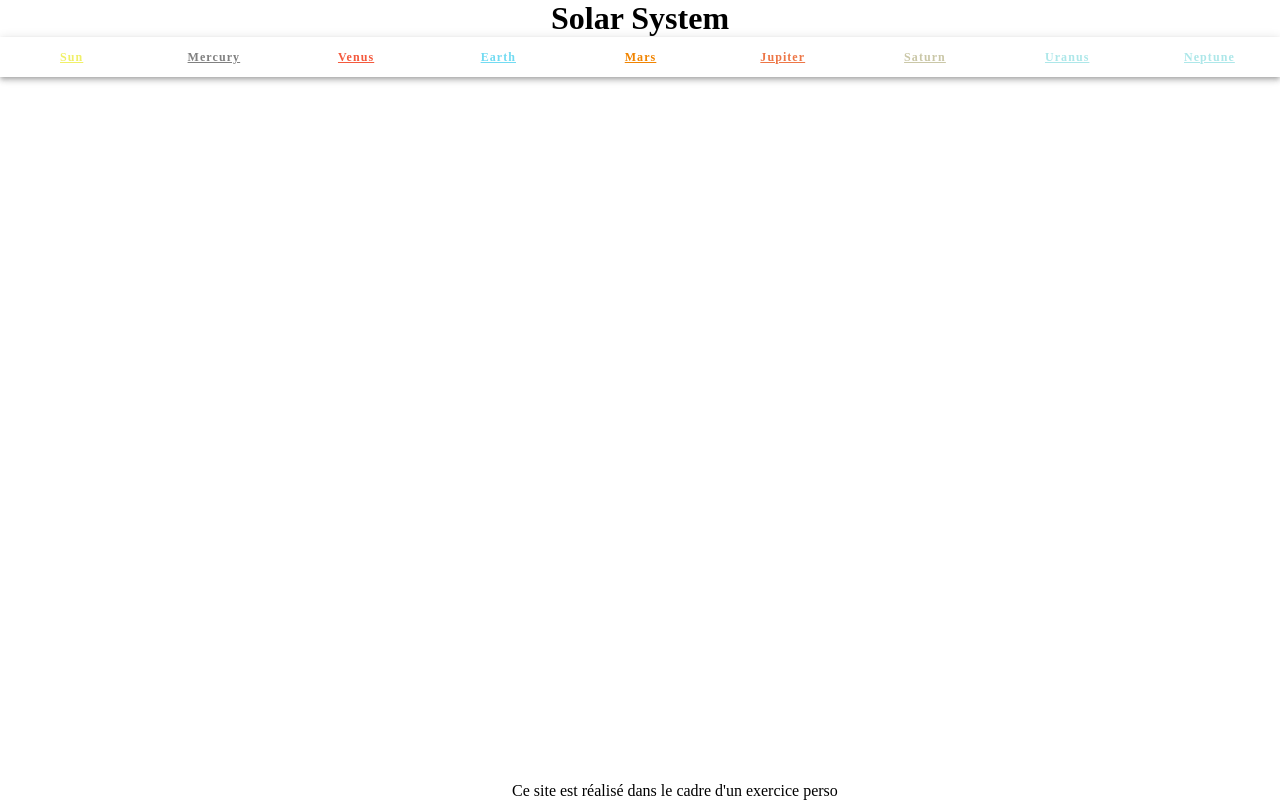
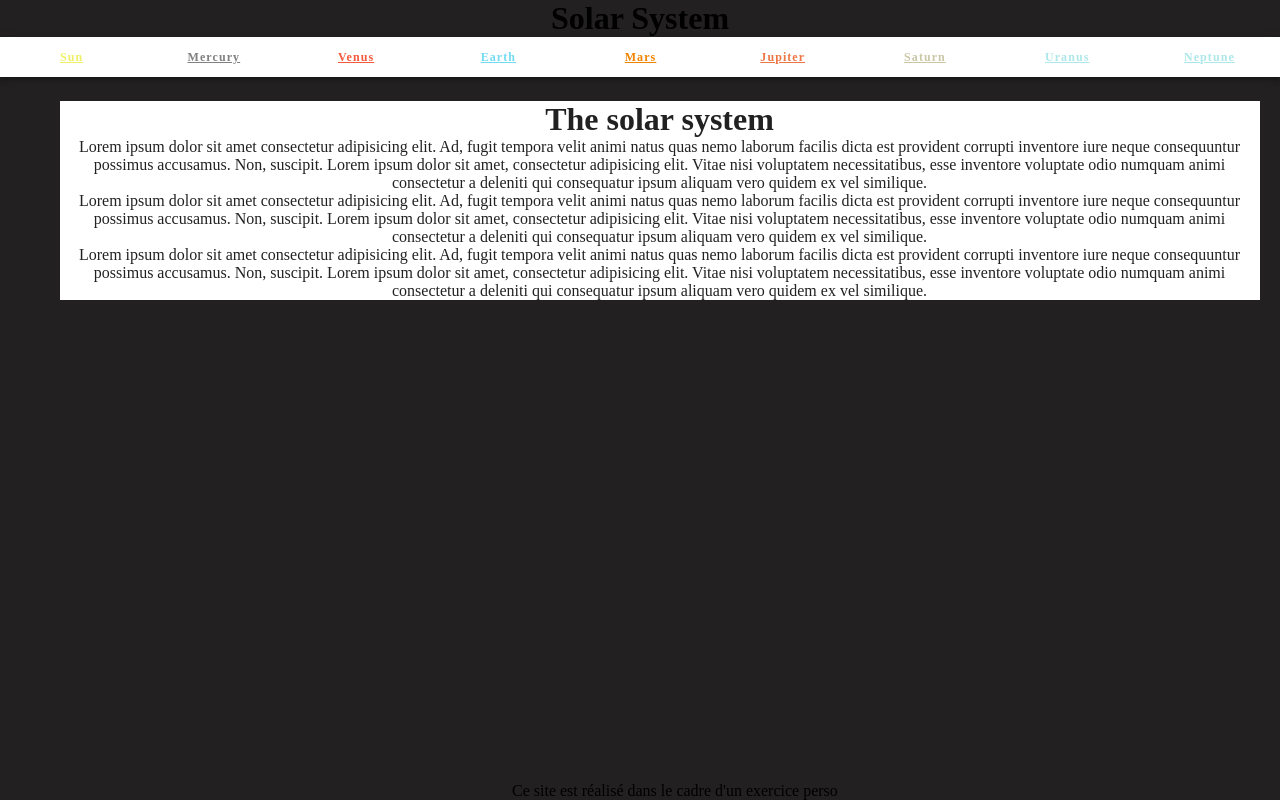
Before and after one commit to SacleuxBenoit/Solar-System, a Vue app in the folder frontend/: page / in a window 1280 px wide. Built offline with nearby package versions, Linux system fonts and the light colour scheme.

Commit message:
add content in the component contentIndex.vue

```diff
--- a/frontend/src/components/contentIndex.vue
+++ b/frontend/src/components/contentIndex.vue
@@ -1,5 +1,28 @@
 <template>
     <div>
+        <v-col cols="12">
+            <v-container style="text-align:center">
+                <v-sheet :width="1200">
+                    <h1>The solar system</h1>
+                        <p>
+                            Lorem ipsum dolor sit amet consectetur adipisicing elit. Ad, fugit tempora velit animi natus quas nemo laborum facilis dicta est provident corrupti inventore iure neque consequuntur possimus accusamus. Non, suscipit. Lorem ipsum dolor sit amet, consectetur adipisicing elit. Vitae nisi voluptatem necessitatibus, esse inventore voluptate odio numquam animi consectetur a deleniti qui consequatur ipsum aliquam vero quidem ex vel similique.
+                        </p>
 
-    </div>
+                        <p>
+                            Lorem ipsum dolor sit amet consectetur adipisicing elit. Ad, fugit tempora velit animi natus quas nemo laborum facilis dicta est provident corrupti inventore iure neque consequuntur possimus accusamus. Non, suscipit. Lorem ipsum dolor sit amet, consectetur adipisicing elit. Vitae nisi voluptatem necessitatibus, esse inventore voluptate odio numquam animi consectetur a deleniti qui consequatur ipsum aliquam vero quidem ex vel similique.
+                        </p>
+
+                        <p>
+                            Lorem ipsum dolor sit amet consectetur adipisicing elit. Ad, fugit tempora velit animi natus quas nemo laborum facilis dicta est provident corrupti inventore iure neque consequuntur possimus accusamus. Non, suscipit. Lorem ipsum dolor sit amet, consectetur adipisicing elit. Vitae nisi voluptatem necessitatibus, esse inventore voluptate odio numquam animi consectetur a deleniti qui consequatur ipsum aliquam vero quidem ex vel similique.
+                        </p>
+                </v-sheet>
+            </v-container>
+        </v-col>
+  </div>
 </template>
+
+<style>
+body{
+    background-color: rgb(34, 32, 32)
+}
+</style>
```
